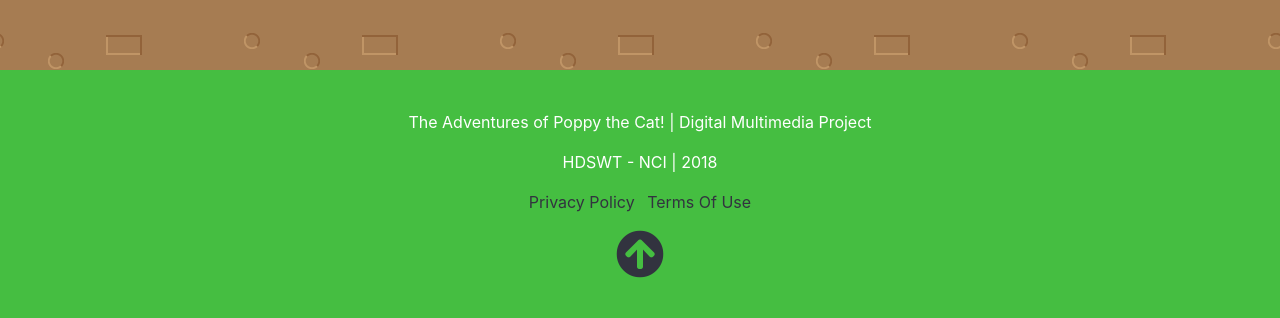
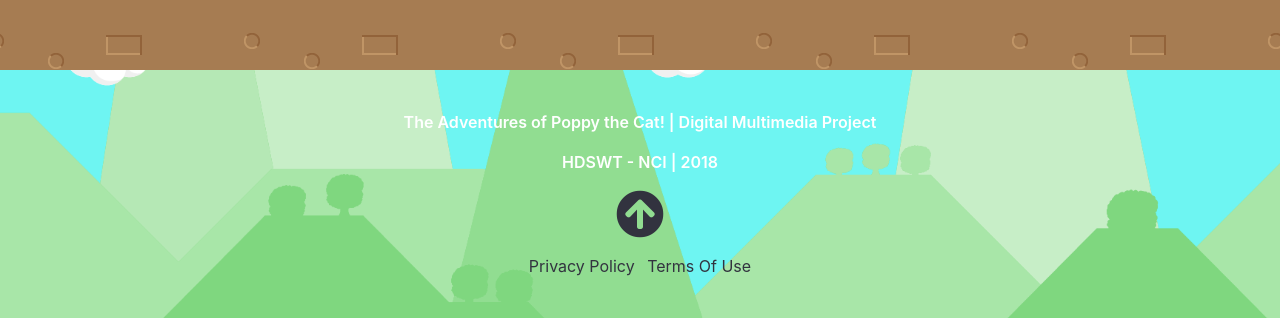
Before and after one commit to Galiant/digital-multimedia-web, a plain HTML site: page index.html in a window 1280 px wide. Shown: the part 3472-3790 px from the top of the page. Drawn offline with Linux system fonts and the light colour scheme.

Commit message:
Removed background color from footer

```diff
--- a/assets/scss/main.scss
+++ b/assets/scss/main.scss
@@ -127,7 +127,6 @@
   padding: 2.5rem 0;
   color: white;
   text-align: center;
-  background-color: $dark-green;
   a {
     color: $black;
     &:hover {
@@ -135,8 +134,11 @@
       text-decoration: none;
     }
   }
+  p {
+    font-weight: 600;
+  }
 }
 
-.blog-footer p:last-child {
+ul {
   margin-bottom: 0;
 }
--- a/index.html
+++ b/index.html
@@ -146,6 +146,11 @@
     <footer class="blog-footer">
         <p>The Adventures of Poppy the Cat! | Digital Multimedia Project</p>
         <p>HDSWT - NCI | 2018</p>
+        <p>
+            <a href="#">
+                <i class="fas fa-arrow-circle-up fa-3x"></i>
+            </a>
+        </p>
         <ul class="list-inline">
             <li class="list-inline-item">
                 <a href="privacypolicy.html">Privacy Policy</a>
@@ -154,11 +159,6 @@
                 <a href="terms.html">Terms Of Use</a>
             </li>
         </ul>
-        <p>
-            <a href="#">
-                <i class="fas fa-arrow-circle-up fa-3x"></i>
-            </a>
-        </p>
     </footer>
 
     <script src="assets/js/vendors/jquery-3.3.1.slim.min.js"></script>
```
Also changed, not shown: assets/css/main.min.css.
